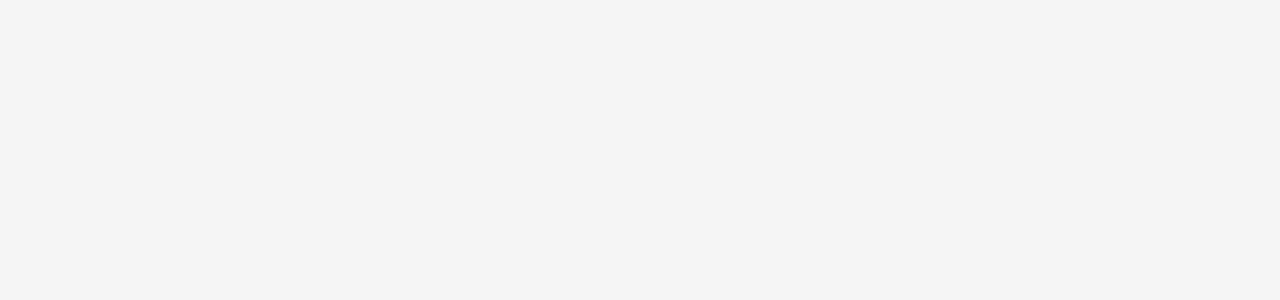
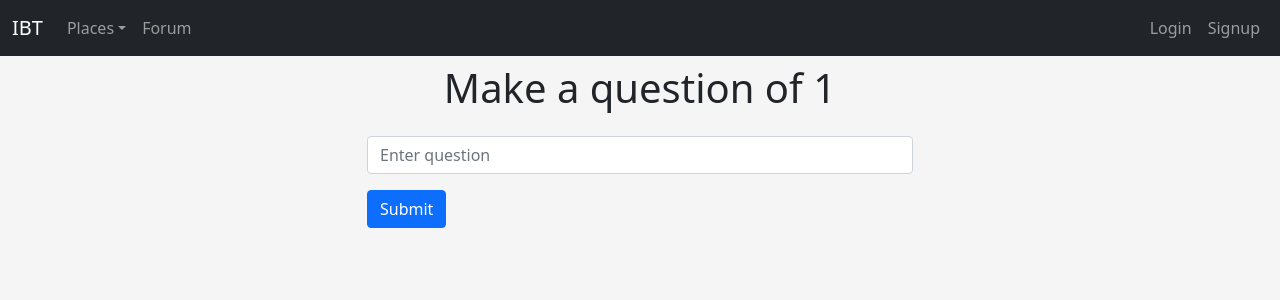
Before and after one commit to JesusAparicioOrtiz/IBT-frontend, a React (Create React App) app: page /forum/addquestion/1 in a window 1280 px wide. Before the commit this address had no page. Shown: the top 300 px of the page. Built offline with nearby package versions, Linux system fonts and the light colour scheme.

Commit message:
feat: forum questions

```diff
--- a/src/App.js
+++ b/src/App.js
@@ -12,6 +12,8 @@ import CityForm from './components/CityForm';
 import UserCities from './components/UserCities';
 import Account from './components/Account';
 import ForumSearch from './components/ForumSearch';
+import Forum from './components/Forum';
+import QuestionForm from './components/QuestionForm';
 import 'bootstrap/dist/css/bootstrap.min.css';
 import './App.css';
 
@@ -31,6 +33,8 @@ function App() {
           <Route path="/addCity" element={<CityForm />} />
           <Route path="/userCities" element={<UserCities />} />
           <Route path="/forumSearch" element={<ForumSearch />} />
+          <Route path="/forum/:id" element={<Forum />} />
+          <Route path="/forum/addquestion/:id" element={<QuestionForm />} />
         </Routes>
       </BrowserRouter>
     </div>
--- /dev/null
+++ b/src/components/Forum.js
@@ -0,0 +1,63 @@
+import React, {useState, useEffect } from "react";
+import {useParams} from "react-router-dom";
+import { Button, Form, Spinner, Row, Col, Container, Card } from "react-bootstrap";
+import axios from 'axios';
+import NavigationBar from './Navigationbar';
+
+
+const Forum = () => {
+    let { id } = useParams();
+    const [questions, setQuestions] = useState([]);
+
+    useEffect( () => {
+        axios.get(`${process.env.REACT_APP_SERVER}/api/v1/forum/question/` + id).then(res => {
+            setQuestions(res.data);
+        }).catch(err => {
+            alert(err);
+        });
+    }, []);
+
+    const handleAddQuestion = (e) => {
+        e.preventDefault();
+        window.location.href = `/forum/addquestion/${id}`;
+    }
+
+    const handleAnswer = (e) => {
+        // e.preventDefault();
+        // window.location.href = `/forum/addanswer/${id}`;
+    }
+
+
+    return (
+        <>
+        <NavigationBar />
+        <div className="wrapper">
+            <h1 className="mb-4">{id}</h1>
+            <Button className="mb-4" variant="primary" type="submit" onClick={handleAddQuestion}>Make question</Button>
+            <Container>
+                <Row className="justify-content-md-center">
+                    <Col xs={12} md={10} lg={10}>
+                    <Card>
+                        <Card.Header as="h3">Questions</Card.Header>
+                        {questions.map((question) => {
+                            return (
+                                <Card>
+                                <Card.Body>
+                                    <Card.Title className="mb-4">{question.question}</Card.Title>
+                                    <Card.Text>Asked by: </Card.Text>
+                                    <Button variant="primary" onClick={handleAnswer}>Answer</Button>
+                                </Card.Body>
+                                </Card>
+                            )
+                        }
+                        )}
+                    </Card>
+                    </Col>
+                </Row>
+            </Container>
+        </div>
+        </>
+    );
+}
+
+export default Forum;
--- a/src/components/ForumSearch.js
+++ b/src/components/ForumSearch.js
@@ -11,31 +11,23 @@ const CityForm = () => {
     const [selectedValue, setSelectedValue] = useState([]);
 
     const handleSubmit = (e) => {
-        // e.preventDefault();
-        // setLoading(true);
-        // if(selectedValue.length === 0) {
-        //     alert('Please select a place');
-        //     setLoading(false);
-        //     return;
-        // }
-        // const selectedCity = cities.filter(x => x.value === selectedValue.value)[0];
+        e.preventDefault();
+        if(selectedValue.length === 0) {
+            alert('Please select a place');
+            return;
+        }
 
-        // delete selectedCity.label;
-        // selectedCity.name = selectedCity.value;
-        // delete selectedCity.value;
-        // addCity(e, selectedCity).then((res) => {
-        //     setLoading(false);
-        //     window.location.href = '/map';
-        // }).catch((error) => {
-        //     alert(error);
-        //     setLoading(false);
-        // });
+        if(cities.indexOf(selectedValue) === -1) {
+            alert('This place is not available');
+            return;
+        }
+
+        window.location.href = `/forum/${selectedValue.value}`;
     }
 
 
     useEffect( async () => {
         axios.get(`${process.env.REACT_APP_SERVER}/api/v1/city/all`).then(res => {
-            console.log(res.data)
             setCities( res.data.map(city => { return { value: city, label: city } }));
         })
     }, []);
--- /dev/null
+++ b/src/components/QuestionForm.js
@@ -0,0 +1,56 @@
+import React, { useState } from "react";
+import { Button, Form, Container, Row, Col, Spinner } from "react-bootstrap";
+import { useParams } from "react-router-dom";
+import NavigationBar from './Navigationbar';
+import addQuestion from "../lib/addQuestion";
+
+
+const QuestionForm = () => {
+    let { id } = useParams();
+    const [loading, setLoading] = useState(false);
+
+    const handleSubmit = (e) => {
+        e.preventDefault();
+        setLoading(true);
+        const question = e.target.question.value;
+        addQuestion(question, id).then((res) => {
+            setLoading(false);
+            window.location.href = '/forum/' + id;
+        }).catch((error) => {
+            alert(error);
+            setLoading(false);
+        });
+    }
+
+    return (<>
+        <NavigationBar />
+        <div className="wrapper">
+            <h1>Make a question of {id}</h1>
+            <Container>
+                <Form onSubmit = {handleSubmit}>
+                    <Row className="justify-content-md-center">
+                        <Col xs={12} md={6} lg={6}>
+                            <Form.Group controlId="question" className="mb-3 mt-3">
+                                <Form.Control type="text" placeholder="Enter question" />
+                            </Form.Group>
+                        </Col>
+                    </Row>
+
+                    <Row className="justify-content-md-center">
+                        <Col xs={12} md={6} lg={6}>
+                        <Button variant="primary" type="submit" className="centerbutton mb-3"> Submit </Button>
+                        </Col>
+                    </Row>
+                    {loading?<Row className="justify-content-md-center">
+                        <Col xs={12} md={6} lg={6}>
+                            <Spinner animation="border" variant="primary" />
+                        </Col>
+                    </Row>:null}
+                </Form>
+            </Container>
+        </div>
+        </>
+    );
+};
+
+export default QuestionForm;
--- /dev/null
+++ b/src/lib/addQuestion.js
@@ -0,0 +1,33 @@
+import axios from 'axios';
+
+function addCity(question, city) {
+    return new Promise((resolve, reject) => {
+
+        if(city.length < 2) {
+            reject('City must be higher than 2 characters');
+            return;
+        }
+
+        if(question.length < 10 || question.length > 300) {
+            reject('Question length must be between 10 and 300 characters long');
+            return;
+        }
+
+        console.log(question, city);
+        axios.post(`${process.env.REACT_APP_SERVER}/api/v1/forum/question/${city}`,
+            { city: city, question: question},{  validateStatus:false, headers: {
+                'x-access-token': localStorage.getItem('user')
+            }
+        }).then((response) => {
+            if (response.status === 200) {
+                resolve();
+            } else {
+                reject(response.data.message);
+            }
+        }).catch((error) => {
+            reject("Server error");
+        });
+    });
+}
+
+export default addCity;
```
